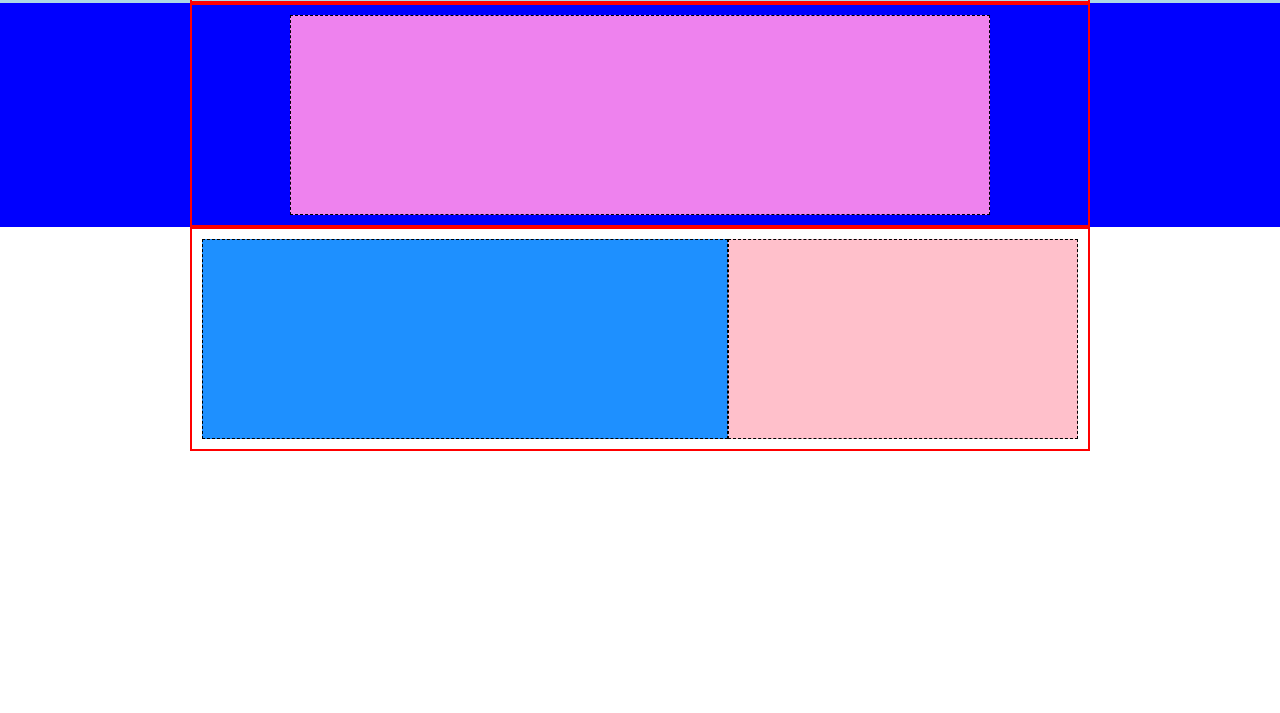
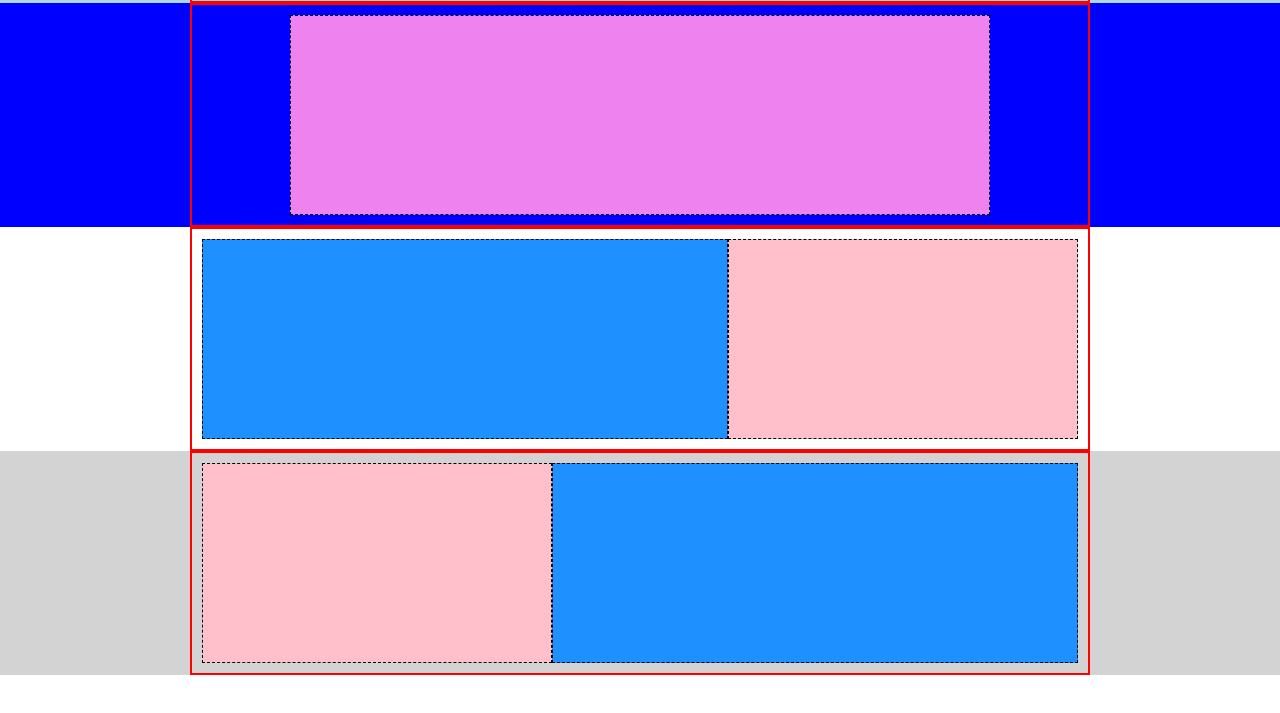
Before and after one commit to Brody14/htmlcss-struttura-discord, a plain HTML site: page index.html in a window 1280 px wide. Shown: the part 63-776 px from the top of the page. Drawn offline with Linux system fonts and the light colour scheme.

Commit message:
FEAT second main section + STYLE

```diff
--- a/css/style.css
+++ b/css/style.css
@@ -84,3 +84,11 @@ main .row-cols-2 {
 [class~='text'] {
     flex-basis: 40%;
 }
+
+main section:nth-child(2) {
+    background-color: #D3D3D3;
+}
+
+main section:nth-child(2) .row {
+    flex-direction: row-reverse;
+}
--- a/index.html
+++ b/index.html
@@ -50,6 +50,15 @@
 
         <!-- seconda sezione -->
 
+        <section>
+            <div class="container">
+                <div class="row row-cols-2">
+                    <div class="col img"></div>
+                    <div class="col text"></div>
+                </div>
+            </div>
+        </section>
+
         <!-- terza sezione -->
 
         <!-- quarta sezione -->
```
